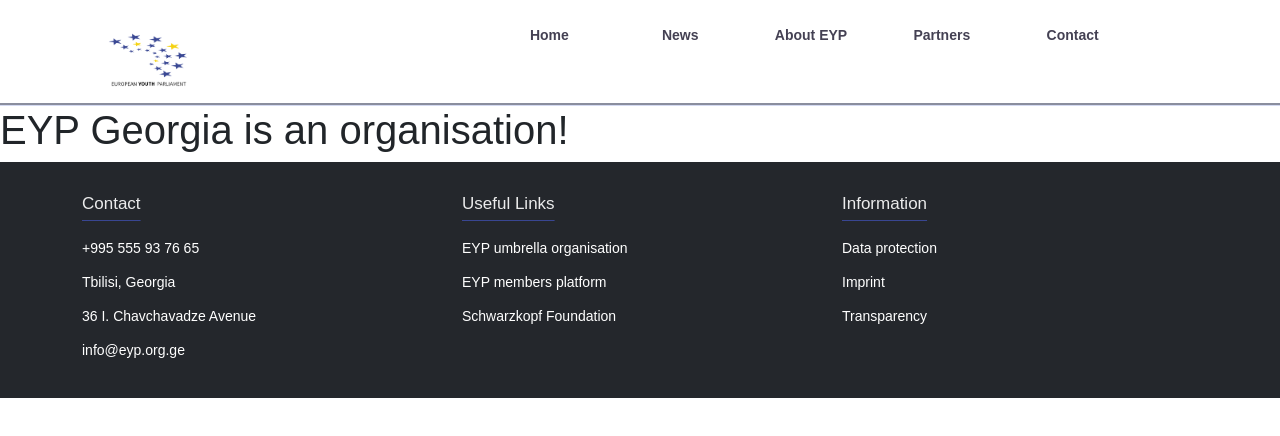
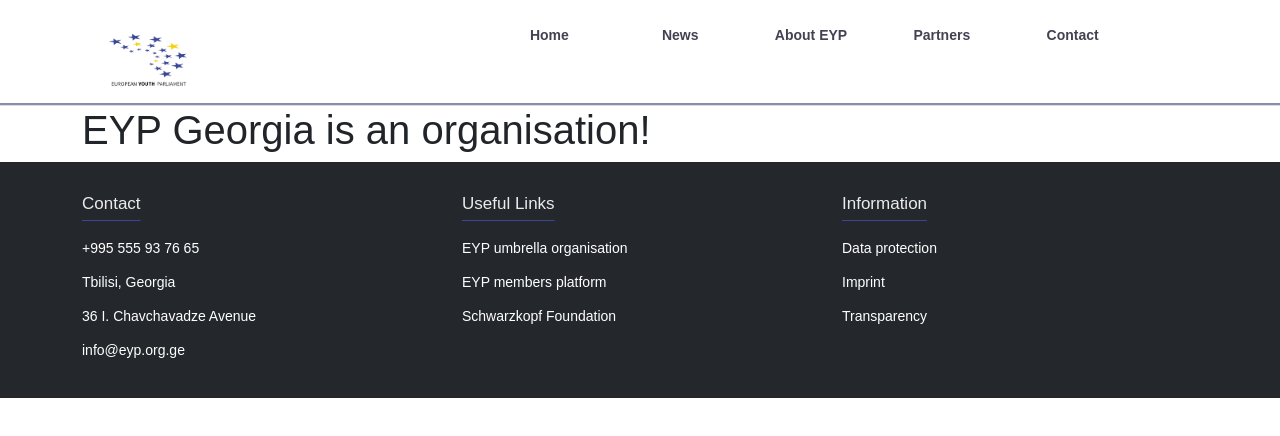
Before and after one commit to ntatrishvili/eyp-web-1, a React (Create React App) app: page /about in a window 1280 px wide. Shown: the top 436 px of the page. Built offline with nearby package versions, Linux system fonts and the light colour scheme.

Commit message:
finalised pages templates

```diff
--- a/src/Components/About.js
+++ b/src/Components/About.js
@@ -4,9 +4,11 @@
 
 function About (){
     return (
-        <h1>
-            EYP Georgia is an organisation!
-        </h1>
+        <div className='container'>
+            <h1>
+                EYP Georgia is an organisation!
+            </h1>
+        </div>
     )
 
 
--- a/src/Components/News.js
+++ b/src/Components/News.js
@@ -2,6 +2,8 @@
 
 export default function News() {
   return (
-    <div>News</div>
+    <div className='container'>
+      <div>News</div>
+    </div>
   )
 }
```
